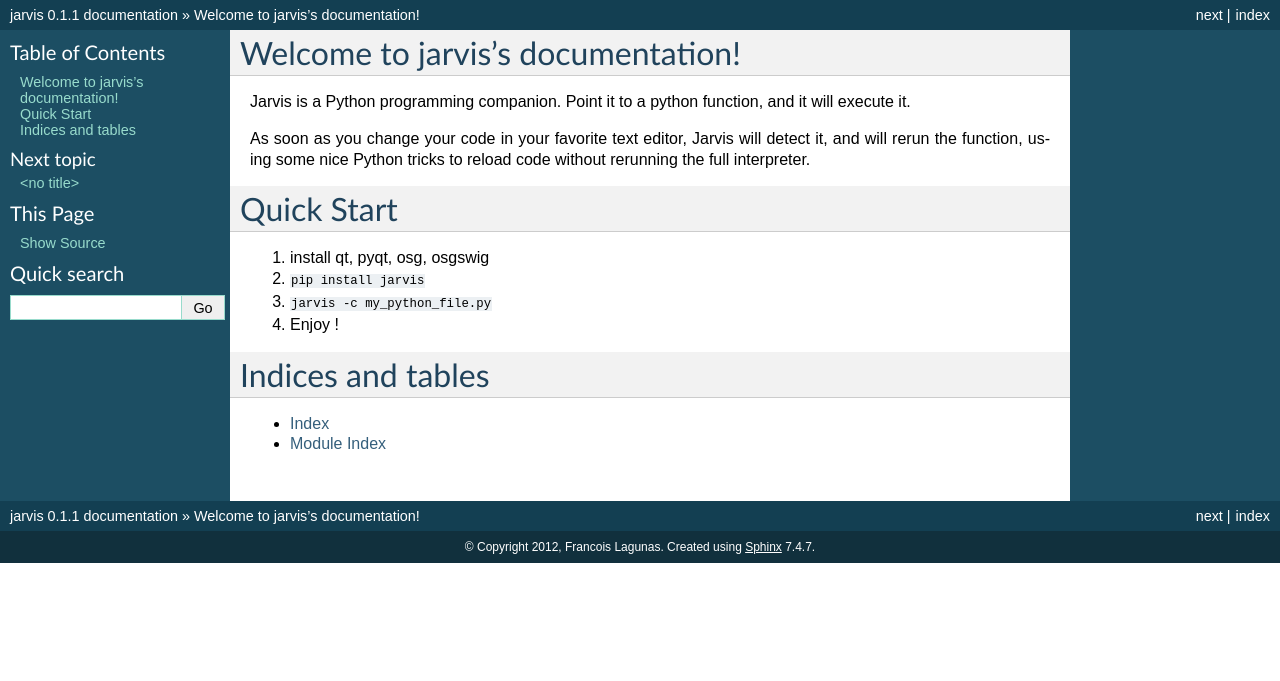
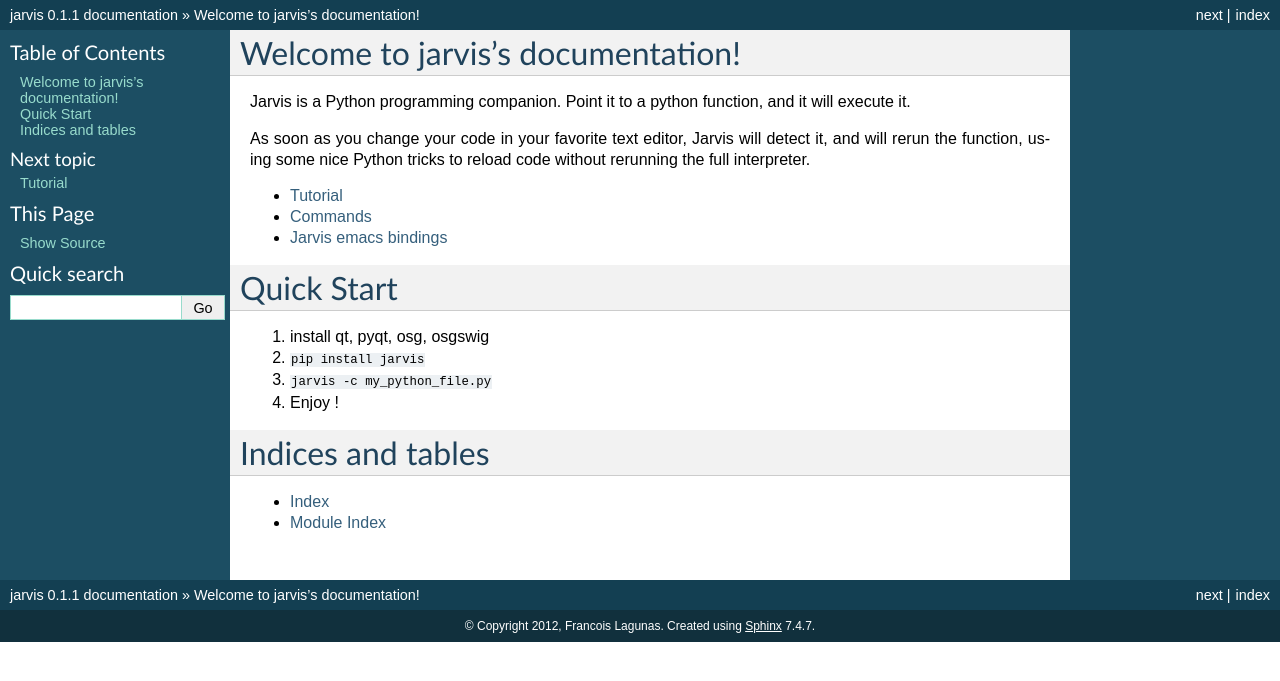
Before and after one commit to madlag/jarvis, a Sphinx documentation site: the page built from docs/source/index.rst, in a window 1280 px wide. Shown: the top 681 px of the page. Built offline with Sphinx 7.4.7, drawn with Linux system fonts in a browser that asks for light colours; formulas are drawn with MathJax 3.

```diff
--- a/docs/source/commands.rst
+++ b/docs/source/commands.rst
@@ -0,0 +1,2 @@
+Commands
+==================================
--- a/docs/source/emacs.rst
+++ b/docs/source/emacs.rst
@@ -0,0 +1,2 @@
+Jarvis emacs bindings
+==================================
--- a/docs/source/index.rst
+++ b/docs/source/index.rst
@@ -5,9 +5,8 @@ Jarvis is a Python programming companion. Point it to a python function, and it
 
 As soon as you change your code in your favorite text editor, Jarvis will detect it, and will rerun the function, using some nice Python tricks to reload code without rerunning the full interpreter.
 
-
 .. toctree::
-   :maxdepth: 2
+   :maxdepth: 3
 
    tutorial
    commands
--- a/docs/source/tutorial.rst
+++ b/docs/source/tutorial.rst
@@ -0,0 +1,2 @@
+Tutorial
+==================================
```
Also changed, not shown: 1 other file.
